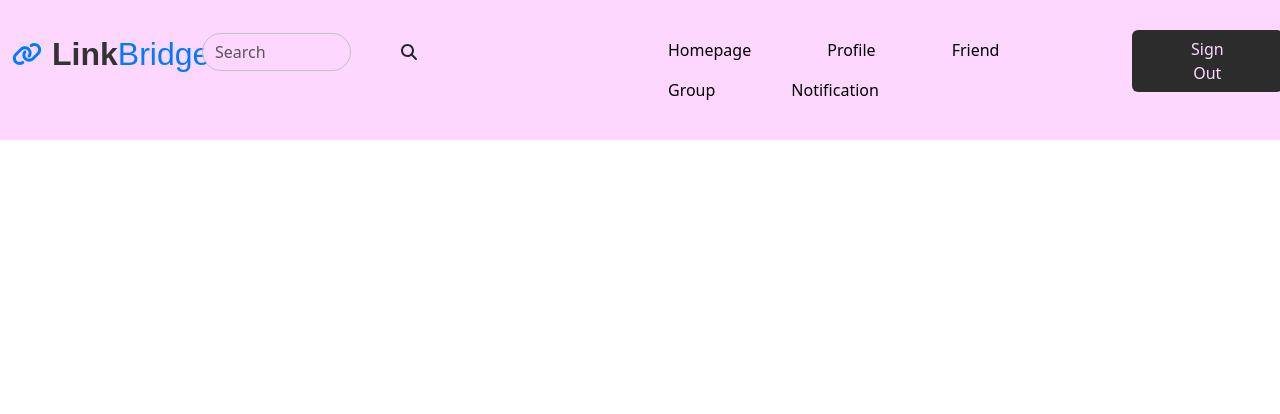
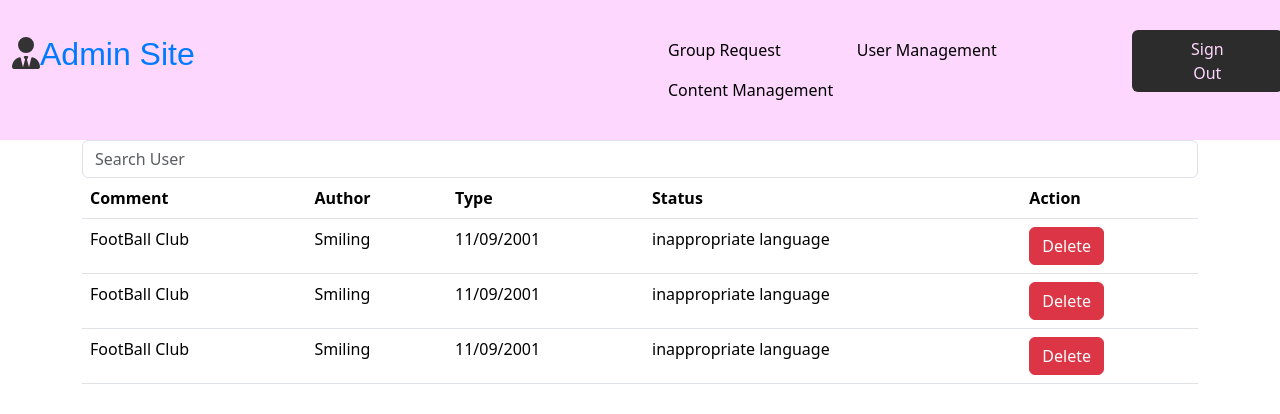
Before and after one commit to xuandat2001/Social-Media-Application, a React (Vite) app: page / in a window 1280 px wide. Shown: the top 414 px of the page. Built offline with nearby package versions, Linux system fonts and the light colour scheme.

Commit message:
update the Admin-Site and some components

```diff
--- /dev/null
+++ b/src/components/AdminHeader.jsx
@@ -0,0 +1,50 @@
+import '../css/header.css'
+import { FontAwesomeIcon } from '@fortawesome/react-fontawesome';
+import { faUserTie } from '@fortawesome/free-solid-svg-icons';
+function AdminHeader(){
+    return(
+        <>
+        <header className = "bg-header">
+            <div className = "container-fluid">
+                <div className = "row">
+                    <div className = "col-6">
+                        <div className ="header-left">
+                            <div className = "row">
+                                <div className="logo">
+                                    <div className="logo-text">
+                                        <FontAwesomeIcon icon={faUserTie} />
+                                        <span>Admin Site</span>
+                                    </div>
+                                </div>
+                            </div>
+                        </div>
+                    </div>
+                    <div className = "col-6">
+                        <div className ="header-right">
+                            <div className="row">
+                                <div className='col-9'>
+                                    <ul className="nav nav-header">
+                                        <li className="nav-item">
+                                            <a className="nav-link active" aria-current="page" href="#">Group Request</a>
+                                        </li>
+                                        <li className="nav-item">
+                                            <a className="nav-link" href="#">User Management</a>
+                                        </li>
+                                        <li className="nav-item">
+                                            <a className="nav-link" href="#">Content Management</a>
+                                        </li>
+                                    </ul>
+                                </div>
+                                <div className='col-3'>
+                                    <button className="btn btn-sign-out align-items-center" type="button">Sign Out</button>
+                                </div>
+                            </div>
+                        </div>
+                    </div>
+                </div>
+            </div>
+        </header>
+        </>
+    )
+}
+export default AdminHeader;
--- a/src/components/Header.jsx
+++ b/src/components/Header.jsx
@@ -35,7 +35,7 @@ function Header(){
                                 <div className='col-9'>
                                     <ul className="nav nav-header">
                                         <li className="nav-item">
-                                            <a className="nav-link active" aria-current="page" href="#">Homepage</a>
+                                            <a className="nav-link active" aria-current="page" href="#">Home Page</a>
                                         </li>
                                         <li className="nav-item">
                                             <a className="nav-link" href="#">Profile</a>
--- /dev/null
+++ b/src/components/Search.jsx
@@ -0,0 +1,17 @@
+function Search(){
+    return(
+        <>
+        <form onSubmit={(e)=>e.preventDefault()}>
+            <input
+            className="form-control"
+            type="search"
+            placeholder="Search User"
+            aria-label="Search"
+            //value={search}
+            //onChange={(e) => setSearch(e.target.value)}
+            />
+      </form>
+        </>
+    )
+}
+export default Search;
--- a/src/css/header.css
+++ b/src/css/header.css
@@ -60,3 +60,16 @@
     background-color: #2C2C2C;
     color: #FED7FF;
 }
+
+.input-search-header::-webkit-search-clear-button {
+    -webkit-appearance: none;
+    appearance: none;
+}
+
+.input-search-header::-moz-search-clear-button {
+    display: none;
+}
+
+.input-search-header::-ms-clear {
+    display: none;
+}
--- a/src/main.jsx
+++ b/src/main.jsx
@@ -2,9 +2,12 @@ import 'bootstrap/dist/css/bootstrap.min.css';
 import { StrictMode } from 'react'
 import { createRoot } from 'react-dom/client'
 import Group from './pages/Group.jsx';
+import GroupRequest from './pages/Admin-Site/GroupRequest.jsx';
+import UserManagement from './pages/Admin-Site/UserManagement.jsx';
+import ContentManagement from './pages/Admin-Site/ContentManagement.jsx';
 
 createRoot(document.getElementById('root')).render(
   <StrictMode>
-    <Group/>
+    <ContentManagement/>
   </StrictMode>,
 )
--- /dev/null
+++ b/src/pages/Admin-Site/ContentManagement.jsx
@@ -0,0 +1,61 @@
+import AdminHeader from "../../components/AdminHeader";
+import Search from "../../components/Search";
+
+function GroupRequest(){
+    const demoData = [
+        {
+            id : "1",
+            comment:"FootBall Club",
+            author: "Smiling",
+            type: "11/09/2001",
+            statusRes: "inappropriate language"
+        },
+        {
+            id : "2",
+            comment:"FootBall Club",
+            author: "Smiling",
+            type: "11/09/2001",
+            statusRes: "inappropriate language"
+        },
+        {
+            id : "3",
+            comment:"FootBall Club",
+            author: "Smiling",
+            type: "11/09/2001",
+            statusRes: "inappropriate language"
+        }
+    ]
+    return (
+        <>
+            <AdminHeader/>
+            <div className="container">
+            <Search/>
+            <table className="table">
+                <thead>
+                    <tr>
+                        <th>Comment </th>
+                        <th>Author</th>
+                        <th>Type</th>
+                        <th>Status</th>
+                        <th>Action</th>
+                    </tr>
+                </thead>
+                <tbody>
+                    {demoData.map((demo) => (
+                        <tr key={demo.id}>
+                            <td>{demo.comment}</td>
+                            <td>{demo.author}</td>
+                            <td>{demo.type}</td>
+                            <td>{demo.statusRes}</td>
+                            <td>
+                                <button className="btn btn-danger">Delete</button>
+                            </td>
+                        </tr>
+                    ))}
+                </tbody>
+            </table>
+        </div>
+        </>
+    )
+}
+export default GroupRequest;
--- /dev/null
+++ b/src/pages/Admin-Site/GroupRequest.jsx
@@ -0,0 +1,62 @@
+import AdminHeader from "../../components/AdminHeader";
+import Search from "../../components/Search";
+
+function GroupRequest(){
+    const demoData = [
+        {
+            id : "1",
+            groupName:"FootBall Club",
+            requestor: "Smiling",
+            date: "11/09/2001",
+            statusRes: "pending"
+        },
+        {
+            id : "2",
+            groupName:"Meo Club",
+            requestor: "Smiling",
+            date: "11/09/2001",
+            statusRes: "pending"
+        },
+        {
+            id : "3",
+            groupName:"Dog Club",
+            requestor: "Smiling",
+            date: "11/09/2001",
+            statusRes: "pending"
+        }
+    ]
+    return (
+        <>
+            <AdminHeader/>
+            <div className="container">
+            <Search/>
+            <table className="table">
+                <thead>
+                    <tr>
+                        <th>Group Name</th>
+                        <th>Requestor</th>
+                        <th>Date</th>
+                        <th>Status</th>
+                        <th>Action</th>
+                    </tr>
+                </thead>
+                <tbody>
+                    {demoData.map((demo) => (
+                        <tr key={demo.id}>
+                            <td>{demo.groupName}</td>
+                            <td>{demo.requestor}</td>
+                            <td>{demo.date}</td>
+                            <td>{demo.statusRes}</td>
+                            <td>
+                                <button className="btn btn-primary">Approve</button>
+                                <button className="btn btn-danger">Reject</button>
+                            </td>
+                        </tr>
+                    ))}
+                </tbody>
+            </table>
+        </div>
+        </>
+    )
+}
+export default GroupRequest;
--- /dev/null
+++ b/src/pages/Admin-Site/UserManagement.jsx
@@ -0,0 +1,61 @@
+import AdminHeader from "../../components/AdminHeader";
+import Search from "../../components/Search";
+function UserManagement(){
+    const demoData = [
+        {
+            id : "1",
+            userName:"FootBall Club",
+            email: "Smiling",
+            behavior: "11/09/2001",
+            statusRes: "pending"
+        },
+        {
+            id : "2",
+            userName:"FootBall Club",
+            email: "Smiling",
+            behavior: "11/09/2001",
+            statusRes: "pending"
+        },
+        {
+            id : "3",
+            userName:"FootBall Club",
+            email: "Smiling",
+            behavior: "11/09/2001",
+            statusRes: "pending"
+        }
+    ]
+    return (
+        <>
+            <AdminHeader/>
+
+            <div className="container">
+            <Search/>
+            <table className="table">
+                <thead>
+                    <tr>
+                        <th>User Name</th>
+                        <th>Email</th>
+                        <th>Behavior</th>
+                        <th>Status</th>
+                        <th>Action</th>
+                    </tr>
+                </thead>
+                <tbody>
+                    {demoData.map((demo) => (
+                        <tr key={demo.id}>
+                            <td>{demo.userName}</td>
+                            <td>{demo.email}</td>
+                            <td>{demo.behavior}</td>
+                            <td>{demo.statusRes}</td>
+                            <td>
+                                <button className="btn btn-danger">Suspend</button>
+                            </td>
+                        </tr>
+                    ))}
+                </tbody>
+            </table>
+        </div>
+        </>
+    )
+}
+export default UserManagement;
```
Also changed, not shown: src/components/Post.jsx (added, +8 -0 lines).
